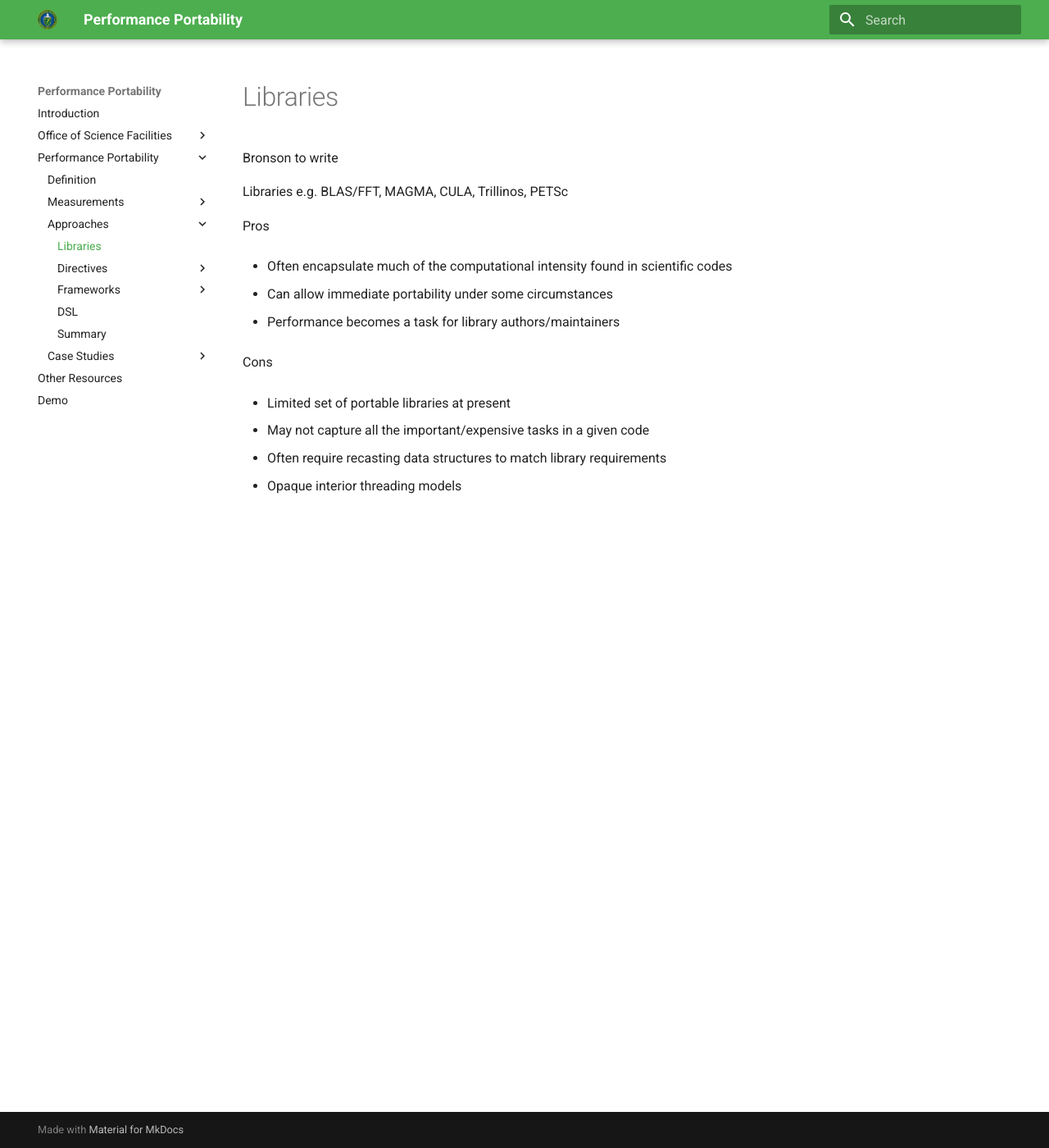
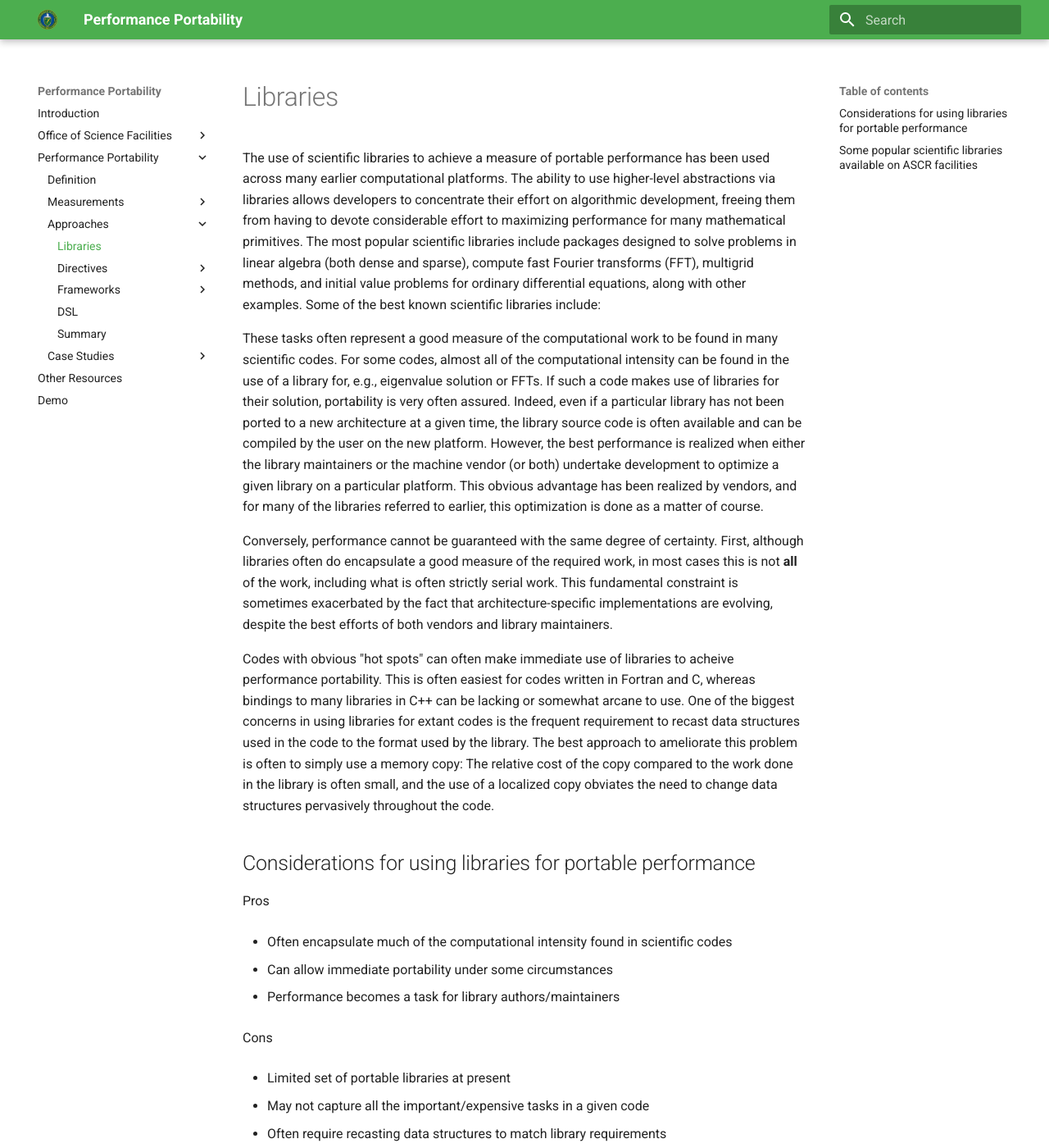
Before and after one commit to jrdeslippe/perfportsite, an MkDocs documentation site: the page built from docs/perfport/libraries/index.md, in a window 1280 px wide and 1400 px high. Shown: the whole window at 82% size. Built offline with MkDocs 1.6.1 and Material for MkDocs 9.7.7, drawn with Linux system fonts in a browser that asks for light colours; old or Windows-style settings are respelled for this version of MkDocs; some of the changed text lies outside the part shown.

Commit message:
Libraries and MD pages updated, along with md report

```diff
--- a/docs/perfport/libraries/index.md
+++ b/docs/perfport/libraries/index.md
@@ -1,6 +1,40 @@
-Bronson to write
+# Libraries
 
-Libraries e.g. BLAS/FFT, MAGMA, CULA, Trillinos, PETSc
+
+The use of scientific libraries to achieve a measure of portable performance
+has been used across many earlier computational platforms.
+The ability to use higher-level abstractions via libraries allows developers to
+concentrate their effort on algorithmic development, freeing them from having to
+devote considerable effort to maximizing performance for many mathematical primitives. The most popular scientific libraries include
+packages designed to solve problems in linear algebra (both dense and sparse), compute fast Fourier transforms (FFT), multigrid
+methods, and initial value problems for ordinary differential
+equations, along with other examples. Some of the best known scientific libraries include:
+
+These tasks often represent a good measure of the computational work to be found in many scientific
+codes. For some codes, almost all of the computational intensity can be found in the use of a
+library for, e.g., eigenvalue solution or FFTs. If such a code makes use of libraries for their solution,
+portability is very often assured. Indeed, even if a particular library has not been ported to a new
+architecture at a given time, the library source code is often available and can be compiled by the
+user on the new platform. However, the best performance is realized when either the library maintainers or
+the machine vendor (or both) undertake development to optimize a given library on a particular platform.
+This obvious advantage has been realized by vendors, and for many of the libraries referred to earlier, this
+optimization is done as a matter of course.
+
+Conversely, performance cannot be guaranteed with the same degree of certainty. First, although libraries often
+do encapsulate a good measure of the required work, in most cases this is not **all** of the work, including
+what is often strictly serial work. This fundamental constraint is sometimes exacerbated by the
+fact that architecture-specific implementations are evolving, despite the best efforts of both vendors and
+library maintainers.
+
+Codes with obvious "hot spots" can often make immediate use of libraries to acheive performance portability.
+This is often easiest for codes written in Fortran and C, whereas bindings to many libraries in C++ can
+be lacking or somewhat arcane to use. One of the biggest concerns in using libraries for extant codes is
+the frequent requirement to recast data structures used in the code to the format used by the library.
+The best approach to ameliorate this problem is often to simply use a memory copy: The relative cost of the
+copy compared to the work done in the library is often small, and the use of a localized copy obviates the
+need to change data structures pervasively throughout the code.
+
+## Considerations for using libraries for portable performance
 
 Pros
 
@@ -19,3 +53,27 @@ Cons
 * Often require recasting data structures to match library requirements
 
 * Opaque interior threading models
+
+## Some popular scientific libraries available on ASCR facilities
+
+* [BLAS/LAPACK](http://www.netlib.org/lapack/) - dense linear algebra
+
+    * BLAS and LAPACK are often contained in vendor-supplied library collections, like:
+
+        * [MKL](https://software.intel.com/en-us/articles/intel-math-kernel-library-documentation) (Theta, Cori)
+
+        * [Cray LibSci](http://docs.cray.com/cgi-bin/craydoc.cgi?mode=View;id=S-2396-610;idx=books_search;this_sort=title;q=;type=books;title=Cray%20Application%20Developer%27s%20Environment%20User%27s%20Guide) (Theta, Cori, Titan)
+
+    * In addition, other platform-specific implementations are avaialable, like:
+
+        * [MAGMA](http://icl.cs.utk.edu/magma/) (GPU; Titan)
+
+        * [PLASMA](http://icl.cs.utk.edu/projectsfiles/plasma/html/) (multicore; Theta, Cori)
+
+* [FFTW](http://www.fftw.org/) - Fast Fourier Transform
+
+    - Like LAPACK/BLAS, FFTW-like APIs can be found in MKL and ACML
+
+* [PETSc](https://www.mcs.anl.gov/petsc/) - PDE solvers
+
+    - PETSc is much more like a framework, and often requires more extensive code changes to use efficiently
```
Also changed, not shown: docs/case_studies/md/index.md (+39 -0 lines), 1 other file.
